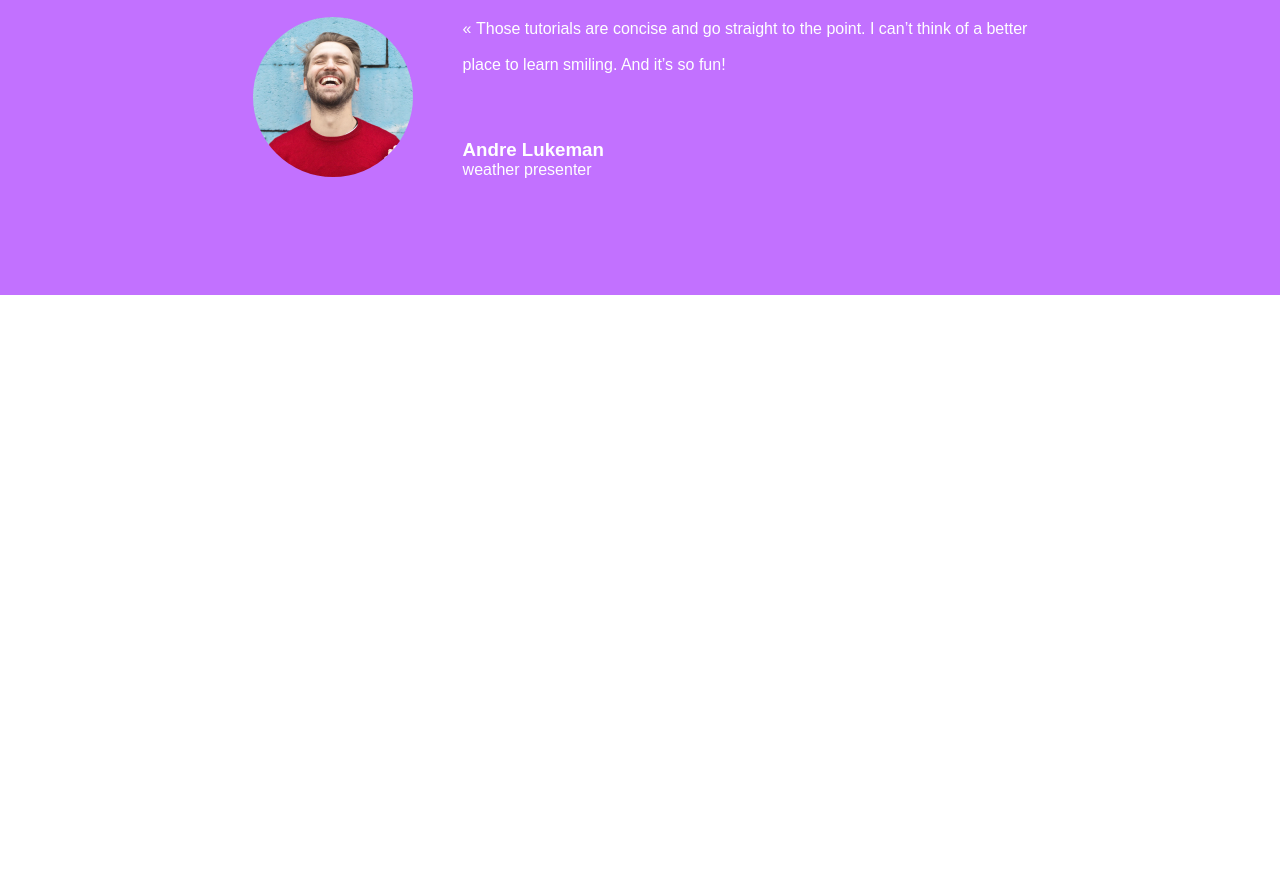
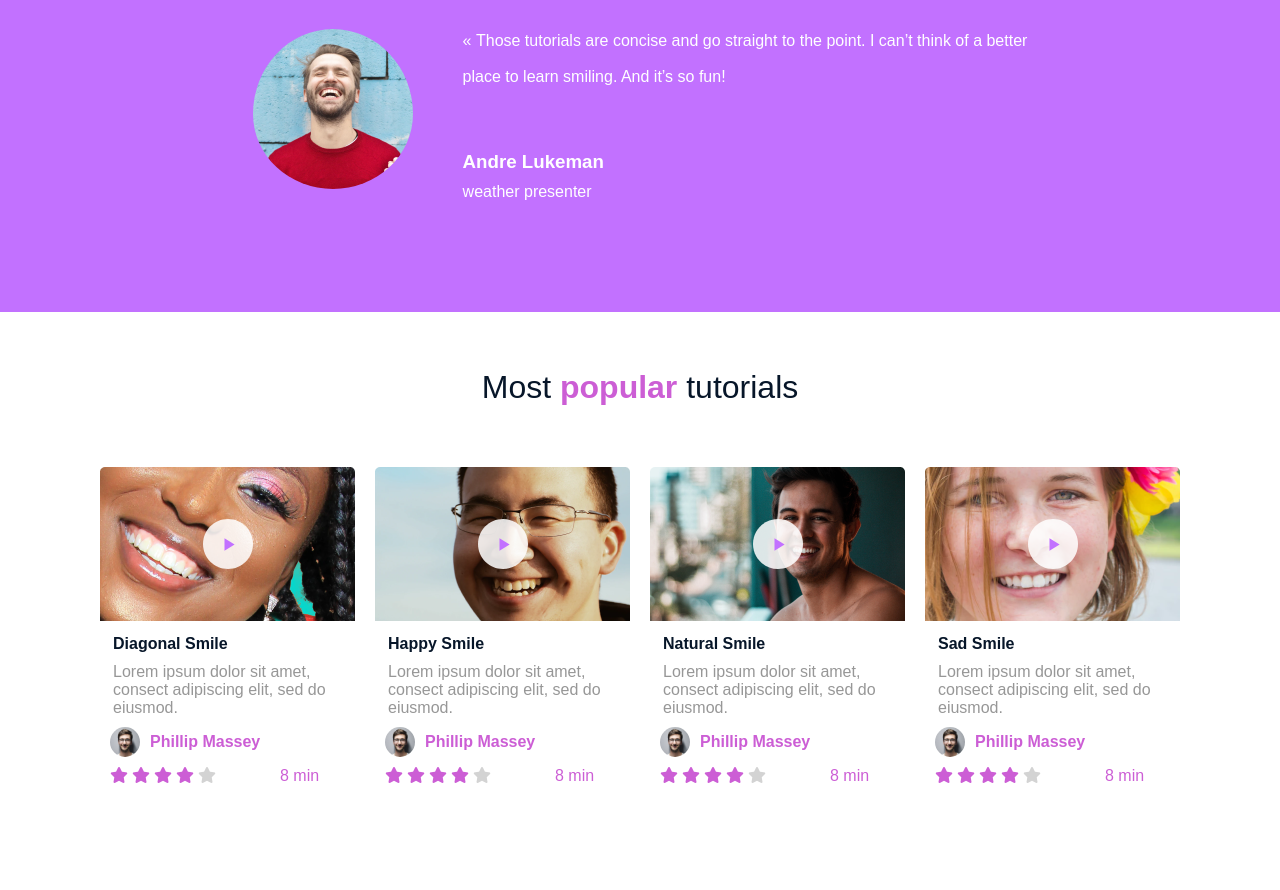
Before and after one commit to effiompraise/alx_html_css, a plain HTML site: page css_advanced/index.html in a window 1280 px wide. Shown: the part 1020-1910 px from the top of the page. Drawn offline with Linux system fonts and the light colour scheme.

Commit message:
CSS Advanced Alx Project

```diff
--- a/css_advanced/index.html
+++ b/css_advanced/index.html
@@ -1,19 +1,27 @@
 <!DOCTYPE html>
 <html lang="en">
   <head>
-    <meta charset="UTF-8">
-    <meta name="viewport" content="width=device-width, initial-scale=1.0">
-    <script src="https://kit.fontawesome.com/4a2b055604.js" crossorigin="anonymous"></script>
+    <meta charset="UTF-8" />
+    <meta name="viewport" content="width=device-width, initial-scale=1.0" />
+    <script
+      src="https://kit.fontawesome.com/4a2b055604.js"
+      crossorigin="anonymous"
+    ></script>
     <title>Smile School Project | CSS Advanced</title>
-    <link href="styles.css" rel="stylesheet">
-    <link rel="preconnect" href="https://fonts.googleapis.com">
-<link rel="preconnect" href="https://fonts.gstatic.com" crossorigin>
-<link href="https://fonts.googleapis.com/css2?family=Source+Sans+3:ital,wght@0,200..900;1,200..900&display=swap" rel="stylesheet">
+    <link href="styles.css" rel="stylesheet" />
+    <link rel="preconnect" href="https://fonts.googleapis.com" />
+    <link rel="preconnect" href="https://fonts.gstatic.com" crossorigin />
+    <link
+      href="https://fonts.googleapis.com/css2?family=Source+Sans+3:ital,wght@0,200..900;1,200..900&display=swap"
+      rel="stylesheet"
+    />
   </head>
   <body>
     <header>
       <nav>
-            <a href="index.html"><img class="logoTop" src="./assets/logo.png" alt="logo"></a>
+        <a href="index.html"
+          ><img class="logoTop" src="./assets/logo.png" alt="logo"
+        /></a>
 
         <ul>
           <li><a href="#">COURSE</a></li>
@@ -21,7 +29,6 @@
           <li><a href="#">LOGIN</a></li>
         </ul>
       </nav>
-
     </header>
     <main>
       <section class="section1-container">
@@ -31,135 +38,199 @@
             <span>SMILES</span>
             <span>GRIN</span>
             <span>LAUGH</span>
-                </div><br>
+          </div>
+          <br />
           <button class="first-button">REGISTER FOR FREE</button>
         </div>
         <div>
-                <h2><span class="learn">Learn</span> <span class="lighter">from the pros</span></h2>
+          <h2>
+            <span class="learn">Learn</span>
+            <span class="lighter">from the pros</span>
+          </h2>
           <div class="container">
             <div class="hero-img">
-                        <img class="pros" src="./assets/Philip Massey.png" alt="">
+              <img class="pros" src="./assets/Philip Massey.png" alt="" />
               <h3 class="namePros">Phillip Massey</h3>
-                        <p><em>« Smile of the year »<br> 2018 - 2019</em></p>
+              <p>
+                <em
+                  >« Smile of the year »<br />
+                  2018 - 2019</em
+                >
+              </p>
             </div>
             <div>
-                        <img class="pros" src="./assets/Nannie.png" alt="">
+              <img class="pros" src="./assets/Nannie.png" alt="" />
               <h3 class="namePros">Nannie Lawrence</h3>
-                        <p><em>Best « little smile »<br> 2017</em></p>
+              <p>
+                <em
+                  >Best « little smile »<br />
+                  2017</em
+                >
+              </p>
             </div>
             <div>
-                        <img class="pros" src="./assets/suit guy.png" alt="">
+              <img class="pros" src="./assets/suit guy.png" alt="" />
               <h3 class="namePros">Bruce Walters</h3>
-                        <p><em>Best « Friend Smile »<br> live performance 2019</em></p>
+              <p>
+                <em
+                  >Best « Friend Smile »<br />
+                  live performance 2019</em
+                >
+              </p>
             </div>
             <div>
-                        <img class="pros" src="./assets/Henry.png" alt="">
+              <img class="pros" src="./assets/Henry.png" alt="" />
               <h3 class="namePros">Henry Hughes</h3>
-                        <p><em>« 24h smiles » winner<br> 2016 - 2019</em></p>
+              <p>
+                <em
+                  >« 24h smiles » winner<br />
+                  2016 - 2019</em
+                >
+              </p>
             </div>
           </div>
         </div>
       </section>
       <section class="section2-container">
         <div>
-                <img class="section2" src="./assets/weather_presenter.png" alt="image">
+          <img
+            class="section2"
+            src="./assets/weather_presenter.png"
+            alt="image"
+          />
         </div>
         <div class="blockquote">
-                <blockquote>« Those tutorials are concise and go straight to the point. I can’t think of a better<br><br> place to learn smiling. And it’s so fun!</blockquote>
+          <blockquote>
+            « Those tutorials are concise and go straight to the point. I can’t
+            think of a better<br /><br />
+            place to learn smiling. And it’s so fun!
+          </blockquote>
           <h3 class="section2">Andre Lukeman</h3>
-                <P>weather presenter</P>
+          <p>weather presenter</p>
         </div>
       </section>
-        <section>
-            <h2>Most popular tutorials</h2>
+      <section class="section3-container">
         <div>
-                <img src="./images/Bitmap (1).png" alt="">
-                <h3>Diagonal Smile</h3>
-                <p>Lorem ipsum dolor sit amet, consect adipiscing elit, sed do eiusmod.</p>
-                <div>
-                    <img src="./images/1 (3).png" alt="">
+            <p>Most <span class="sec3pop">popular</span> tutorials</p>
+            <div class="image-wrapper">
+          <img src="./assets/diagonal_smile.png" alt="diagonal smile"/>
+          <img src="./assets/play.svg" alt="Play Icon" class="play-icon"/>
+          </div>
+          <div class="section3Textalign">
+            <h3 class="smileTitle">Diagonal Smile</h3>
+            <p class="tut-desc">
+              Lorem ipsum dolor sit amet, consect adipiscing elit, sed do
+              eiusmod.
+            </p>
+          </div>
+          <div class="section3-img-tutor">
+            <img class="rating-img" src="./assets/Philip Massey.png" alt="" />
             <h4>Phillip Massey</h4>
           </div>
-                <div>
+          <div class="star">
             <div><i class="fa-solid fa-star"></i></div>
             <div><i class="fa-solid fa-star"></i></div>
             <div><i class="fa-solid fa-star"></i></div>
             <div><i class="fa-solid fa-star"></i></div>
-                    <div><i class="fa-solid fa-star"></i></div>
+            <div><i class="fa-solid fa-star" style="color: #d3d3d3;"></i></div>
+            <div><p>8 min</p></div>
           </div>
-                <p>8 min</p>
         </div>
         <div>
-                <img src="./images/Bitmap (4).png" alt="">
-                <h3>Happy Smile</h3>
-                <p>Lorem ipsum dolor sit amet, consect adipiscing elit, sed do eiusmod.</p>
-                <div>
-                    <img src="./images/1 (3).png" alt="">
+            <div class="image-wrapper">
+          <img src="./assets/Happy_smile.png" alt="happy smile" />
+          <img src="./assets/play.svg" alt="Play Icon" class="play-icon"/>
+          </div>
+          <div class="section3Textalign">
+            <h3 class="smileTitle">Happy Smile</h3>
+            <p class="tut-desc">
+              Lorem ipsum dolor sit amet, consect adipiscing elit, sed do
+              eiusmod.
+            </p>
+          </div>
+          <div class="section3-img-tutor">
+            <img class="rating-img" src="./assets/Philip Massey.png" alt="" />
             <h4>Phillip Massey</h4>
           </div>
-                <div>
+          <div class="star">
             <div><i class="fa-solid fa-star"></i></div>
             <div><i class="fa-solid fa-star"></i></div>
             <div><i class="fa-solid fa-star"></i></div>
             <div><i class="fa-solid fa-star"></i></div>
-                    <div><i class="fa-solid fa-star"></i></div>
+            <div><i class="fa-solid fa-star" style="color: #d3d3d3;"></i></div>
+            <div><p>8 min</p></div>
           </div>
-                <p>8 min</p>
         </div>
         <div>
-                <img src="./images/Bitmap (3).png" alt="">
-                <h3>Natural Smile</h3>
-                <p>Lorem ipsum dolor sit amet, consect adipiscing elit, sed do eiusmod.</p>
-                <div>
-                    <img src="./images/1 (3).png" alt="">
+            <div class="image-wrapper">
+          <img src="./assets/natural_smile.png" alt="" />
+          <img src="./assets/play.svg" alt="Play Icon" class="play-icon"/>
+          </div>
+          <div class="section3Textalign">
+            <h3 class="smileTitle">Natural Smile</h3>
+            <p class="tut-desc">
+              Lorem ipsum dolor sit amet, consect adipiscing elit, sed do
+              eiusmod.
+            </p>
+          </div>
+          <div class="section3-img-tutor">
+            <img class="rating-img" src="./assets/Philip Massey.png" alt="" />
             <h4>Phillip Massey</h4>
           </div>
-                <div>
+          <div class="star">
             <div><i class="fa-solid fa-star"></i></div>
             <div><i class="fa-solid fa-star"></i></div>
             <div><i class="fa-solid fa-star"></i></div>
             <div><i class="fa-solid fa-star"></i></div>
-                    <div><i class="fa-solid fa-star"></i></div>
+            <div><i class="fa-solid fa-star" style="color: #d3d3d3;"></i></div>
+            <div><p>8 min</p></div>
           </div>
-                <p>8 min</p>
         </div>
         <div>
-                <img src="./images/Bitmap (2).png" alt="">
-                <h3>Sad Smile</h3>
-                <p>Lorem ipsum dolor sit amet, consect adipiscing elit, sed do eiusmod.</p>
-                <div>
-                    <img src="./images/1 (3).png" alt="">
+            <div class="image-wrapper">
+          <img src="./assets/sad_smile.png" alt="" />
+          <img src="./assets/play.svg" alt="Play Icon" class="play-icon"/>
+          </div>
+          <div class="section3Textalign">
+            <h3 class="smileTitle">Sad Smile</h3>
+            <p class="tut-desc">
+              Lorem ipsum dolor sit amet, consect adipiscing elit, sed do
+              eiusmod.
+            </p>
+          </div>
+          <div class="section3-img-tutor">
+            <img class="rating-img" src="/assets/Philip Massey.png" alt="" />
             <h4>Phillip Massey</h4>
           </div>
-                <div>
+          <div class="star">
             <div><i class="fa-solid fa-star"></i></div>
             <div><i class="fa-solid fa-star"></i></div>
             <div><i class="fa-solid fa-star"></i></div>
             <div><i class="fa-solid fa-star"></i></div>
-                    <div><i class="fa-solid fa-star"></i></div>
+            <div><i class="fa-solid fa-star" style="color: #d3d3d3;"></i></div>
+            <div><p>8 min</p></div>
           </div>
-                <p>8 min</p>
         </div>
       </section>
       <section>
         <h2>Free membership</h2>
         <div>
-                <img src="./images/smile.svg" alt="">
+          <img src="./images/smile.svg" alt="" />
           <h3>Lorem Ipsum</h3>
           <p>Lorem ipsum dolor sit amet, consectetur adipiscing elit.</p>
         </div>
         <div>
-                <img src="./images/smile.svg" alt="">
+          <img src="./images/smile.svg" alt="" />
           <h3>Lorem Ipsum</h3>
           <p>Lorem ipsum dolor sit amet, consectetur adipiscing elit.</p>
         </div>
         <div>
-                <img src="./images/smile.svg" alt="">
+          <img src="./images/smile.svg" alt="" />
           <h3>Lorem Ipsum</h3>
           <p>Lorem ipsum dolor sit amet, consectetur adipiscing elit.</p>
         </div>
         <div>
-                <img src="./images/smile.svg" alt="">
+          <img src="./images/smile.svg" alt="" />
           <h3>Lorem Ipsum</h3>
           <p>Lorem ipsum dolor sit amet, consectetur adipiscing elit.</p>
         </div>
@@ -173,14 +244,26 @@
               <h3>How does this work?</h3>
             </div>
             <div>
-                        Lorem ipsum dolor sit amet, consectetur adipiscing elit, sed do eiusmod tempor incididunt ut labore et dolore magna aliqua. Ut enim ad minim veniam, quis nostrud exercitation ullamco laboris nisi ut aliquip ex ea commodo consequat. Duis aute irure dolor in reprehenderit in voluptate velit esse cillum dolore eu fugiat nulla pariatur. Excepteur sint occaecat cupidatat non proident, sunt in culpa qui officia deserunt mollit anim id est laborum.
+              Lorem ipsum dolor sit amet, consectetur adipiscing elit, sed do
+              eiusmod tempor incididunt ut labore et dolore magna aliqua. Ut
+              enim ad minim veniam, quis nostrud exercitation ullamco laboris
+              nisi ut aliquip ex ea commodo consequat. Duis aute irure dolor in
+              reprehenderit in voluptate velit esse cillum dolore eu fugiat
+              nulla pariatur. Excepteur sint occaecat cupidatat non proident,
+              sunt in culpa qui officia deserunt mollit anim id est laborum.
             </div>
 
             <div>
               <h3>How does this work?</h3>
             </div>
             <div>
-                        Lorem ipsum dolor sit amet, consectetur adipiscing elit, sed do eiusmod tempor incididunt ut labore et dolore magna aliqua. Ut enim ad minim veniam, quis nostrud exercitation ullamco laboris nisi ut aliquip ex ea commodo consequat. Duis aute irure dolor in reprehenderit in voluptate velit esse cillum dolore eu fugiat nulla pariatur. Excepteur sint occaecat cupidatat non proident, sunt in culpa qui officia deserunt mollit anim id est laborum.
+              Lorem ipsum dolor sit amet, consectetur adipiscing elit, sed do
+              eiusmod tempor incididunt ut labore et dolore magna aliqua. Ut
+              enim ad minim veniam, quis nostrud exercitation ullamco laboris
+              nisi ut aliquip ex ea commodo consequat. Duis aute irure dolor in
+              reprehenderit in voluptate velit esse cillum dolore eu fugiat
+              nulla pariatur. Excepteur sint occaecat cupidatat non proident,
+              sunt in culpa qui officia deserunt mollit anim id est laborum.
             </div>
           </div>
           <div>
@@ -188,13 +271,25 @@
               <h3>How does this work?</h3>
             </div>
             <div>
-                        Lorem ipsum dolor sit amet, consectetur adipiscing elit, sed do eiusmod tempor incididunt ut labore et dolore magna aliqua. Ut enim ad minim veniam, quis nostrud exercitation ullamco laboris nisi ut aliquip ex ea commodo consequat. Duis aute irure dolor in reprehenderit in voluptate velit esse cillum dolore eu fugiat nulla pariatur. Excepteur sint occaecat cupidatat non proident, sunt in culpa qui officia deserunt mollit anim id est laborum.
+              Lorem ipsum dolor sit amet, consectetur adipiscing elit, sed do
+              eiusmod tempor incididunt ut labore et dolore magna aliqua. Ut
+              enim ad minim veniam, quis nostrud exercitation ullamco laboris
+              nisi ut aliquip ex ea commodo consequat. Duis aute irure dolor in
+              reprehenderit in voluptate velit esse cillum dolore eu fugiat
+              nulla pariatur. Excepteur sint occaecat cupidatat non proident,
+              sunt in culpa qui officia deserunt mollit anim id est laborum.
             </div>
             <div>
               <h3>How does this work?</h3>
             </div>
             <div>
-                        Lorem ipsum dolor sit amet, consectetur adipiscing elit, sed do eiusmod tempor incididunt ut labore et dolore magna aliqua. Ut enim ad minim veniam, quis nostrud exercitation ullamco laboris nisi ut aliquip ex ea commodo consequat. Duis aute irure dolor in reprehenderit in voluptate velit esse cillum dolore eu fugiat nulla pariatur. Excepteur sint occaecat cupidatat non proident, sunt in culpa qui officia deserunt mollit anim id est laborum.
+              Lorem ipsum dolor sit amet, consectetur adipiscing elit, sed do
+              eiusmod tempor incididunt ut labore et dolore magna aliqua. Ut
+              enim ad minim veniam, quis nostrud exercitation ullamco laboris
+              nisi ut aliquip ex ea commodo consequat. Duis aute irure dolor in
+              reprehenderit in voluptate velit esse cillum dolore eu fugiat
+              nulla pariatur. Excepteur sint occaecat cupidatat non proident,
+              sunt in culpa qui officia deserunt mollit anim id est laborum.
             </div>
           </div>
         </div>
@@ -203,7 +298,7 @@
     <footer>
       <section>
         <div>
-                <img class="logoBottom" src="./assets/logo.png" alt="logo">
+          <img class="logoBottom" src="./assets/logo.png" alt="logo" />
           <div>
             <i class="fa-brands fa-facebook"></i>
             <i class="fa-brands fa-twitter"></i>
--- a/css_advanced/styles.css
+++ b/css_advanced/styles.css
@@ -4,6 +4,7 @@
     --purple: #c271ff;
     --black: #071629;
     --purple-var: #CC5ED5;
+    --greyish: #979797;
 }
 
 /* General Styles */
@@ -38,7 +39,6 @@ main {
 .h1-hero {
     font-weight: 900;
     font-size: 9vmax;
-    line-height: 1;
     font-weight: bolder;
     padding-top: 120px;
 }
@@ -156,7 +156,90 @@ h1 {
     gap: 100px;
     padding: 20px;
     margin: 0;
+}
 
+
+.smileTitle {
+    font-size: 16px;
+    font-weight: bold;
+    color: var(--black);
+    padding-top: 10px;
+    padding-bottom: 10px;
+}
+
+
+.tut-desc {
+    color: var(--greyish)
+}
+
+
+h4 {
+    color: var(--purple-var)
+}
+
+.section3-container {
+    display: flex;
+    flex-wrap: wrap;
+    justify-content: center;
+    align-items: center;
+    height: 627px;
+    padding-left: 100px;
+    padding-right: 100px;
+    gap: 20px;
+    margin: auto;
+    position: relative;
+}
+
+.section3-container > div {
+    flex: 1 1 calc(25% - 20px); /* Responsive columns */
+    box-sizing: border-box;
+    text-align: center;
+  }
+
+.sec3pop {
+    color: var(--purple-var);
+    font-weight: bolder;
+}
+
+.section3-container > div > p {
+    margin: 0; /* Removes default margin */
+    position: absolute; /* Ensures it floats above the content */
+    top: 75px; /* 50% down the screen */
+    left: 50%; /* 50% across the screen */
+    transform: translate(-50%, -50%); /* Adjusts for the element's size */
+    text-align: center; /* Centers text inside the paragraph */
+    color: var(--black);
+    font-size: 2rem;
+  }
+
+.section3Textalign {
+    text-align: left;
+    padding-left: 13px;
+}
+
+.section3-img-tutor {
+    display: flex;
+    gap: 10px;
+    align-items: center;
+    padding-left: 10px;
+    padding-top: 10px;
+}
+
+.star {
+    display: flex;
+    gap: 4px;
+    padding-left: 10px;
+    padding-top: 10px;
+    margin: 0;
+}
+
+.star > div p {
+    color: var(--purple-var);
+    padding-left: 60px;
+}
+
+.starColor-grey {
+    color: var(--greyish);
 }
 
 /* Image Styles */
@@ -179,11 +262,11 @@ em {
 .section2 {
     border-radius: 50%;
     transition: 1s;
+    padding-bottom: 10px;
 }
 
 .section2:hover {
     transform: scale(1.1);
-    background: #000000;
     z-index: 2;
 }
 
@@ -200,3 +283,34 @@ blockquote {
 .section2h3 {
     padding-bottom: 10px;
 }
+
+.rating-img {
+    border-radius: 50%;
+    height: 30px;
+}
+
+.fa-solid.fa-star {
+    color: var(--purple-var)
+}
+
+.image-wrapper {
+    position: relative; /* Creates a context for the play icon */
+    display: inline-block; /* Ensures the wrapper only takes the size of the image */
+    width: 100%;
+}
+
+  .image-wrapper img:first-child {
+    display: block; /* Ensures the base image displays correctly */
+    width: 100%; /* Adjust the size of the base image */
+    height: auto; /* Maintain aspect ratio */
+  }
+
+  .play-icon {
+    position: absolute; /* Allows precise positioning on the image */
+    top: 50%; /* Vertically centers the icon */
+    left: 50%; /* Horizontally centers the icon */
+    transform: translate(-50%, -50%); /* Ensures perfect centering */
+    width: 50px; /* Adjust icon size as needed */
+    height: 50px; /* Maintain aspect ratio */
+    cursor: pointer; /* Makes it look interactive */
+  }
```
Also changed, not shown: css_advanced/assets/Happy_smile.png (added), css_advanced/assets/diagonal_smile.png (added), css_advanced/assets/natural_smile.png (added), css_advanced/assets/play.png (added), css_advanced/assets/play.svg (added), css_advanced/assets/sad_smile.png (added). Lines whose indentation alone changed are shown as unchanged.
